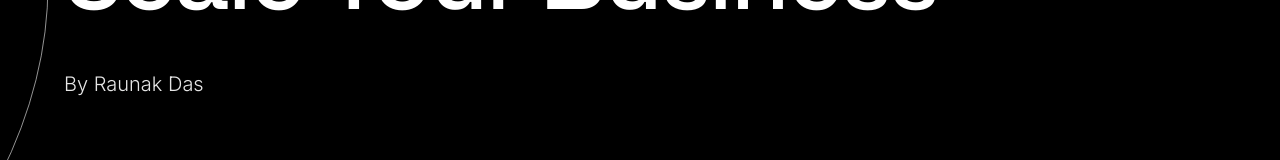
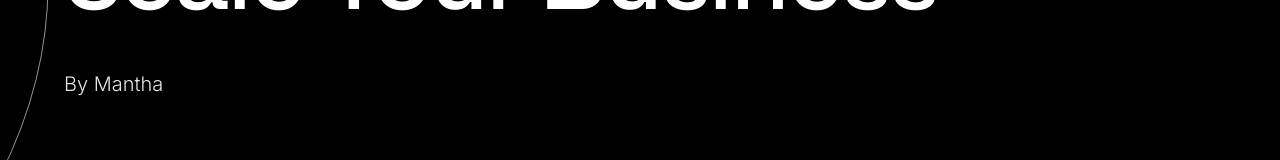
Before and after one commit to phalla-doll/freelance-ux-design, a Next.js app: page / in a window 1280 px wide. Shown: the part 475-635 px from the top of the page. Built offline with nearby package versions, Linux system fonts and the light colour scheme.

Commit message:
refactor: Update author name to Mantha
Replaces instances of "Raunak Das" with "Mantha" in the landing page copy and image alt text.

```diff
--- a/app/page.tsx
+++ b/app/page.tsx
@@ -144,7 +144,7 @@ export default function Page() {
               variants={fadeInUp}
               className="text-lg md:text-xl text-white/90 font-light"
             >
-              By Raunak Das
+              By Mantha
             </motion.p>
           </motion.div>
         </div>
@@ -338,14 +338,14 @@ export default function Page() {
                 {/* Placeholder for Author Image */}
                 <Image
                   src="https://picsum.photos/400/600"
-                  alt="Raunak Das"
+                  alt="Mantha"
                   fill
                   className="object-cover"
                 />
              </div>
           </div>
           <div className="w-full md:w-2/3">
-            <h2 className="font-display text-4xl mb-6">Meet Raunak Das</h2>
+            <h2 className="font-display text-4xl mb-6">Meet Mantha</h2>
             <p className="text-xl text-white/70 mb-6 leading-relaxed">
               "I spent 5 years struggling as a freelancer before I cracked the code. Now, I run a 7-figure design agency. I wrote this book to save you the 5 years of trial and error."
             </p>
@@ -385,7 +385,7 @@ export default function Page() {
       <footer className="py-12 px-6 md:px-12 border-t border-white/10 text-center md:text-left">
         <div className="max-w-7xl mx-auto flex flex-col md:flex-row justify-between items-center gap-6">
           <div className="text-sm text-white/40">
-            © 2024 Raunak Das. All rights reserved.
+            © 2024 Mantha. All rights reserved.
           </div>
           <div className="flex gap-8 text-sm text-white/60">
             <a href="#" className="hover:text-white transition-colors">Twitter</a>
```
